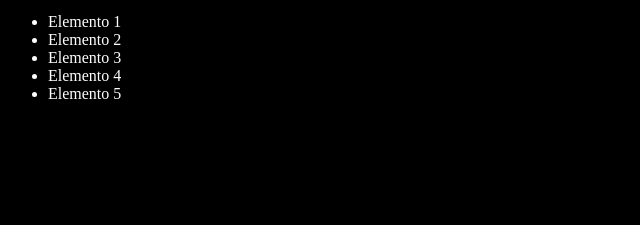
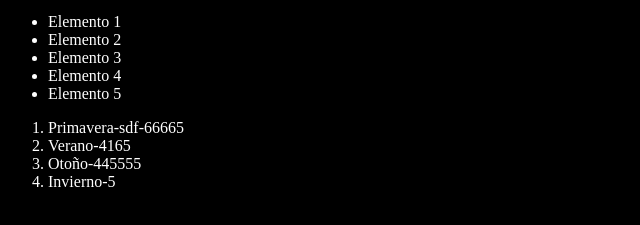
Before and after one commit to marcrenton/yt-git, a plain HTML site: page index.html in a window 1280 px wide. Shown: the part 101-326 px from the top of the page, without its empty margins (0-640 px from the left). Drawn offline with Linux system fonts and the light colour scheme.

Commit message:
Agregando estaciones del año con fecha de inicio

```diff
--- a/index.html
+++ b/index.html
@@ -20,6 +20,13 @@
       <li>Elemento 4</li>
       <li>Elemento 5</li>
     </ul>
+
+    <ol>
+      <li>Primavera-sdf-66665</li>
+      <li>Verano-4165</li>
+      <li>Otoño-445555</li>
+      <li>Invierno-5</li>
+    </ol>
     <script src="index.js"></script>
   </body>
 </html>
```
